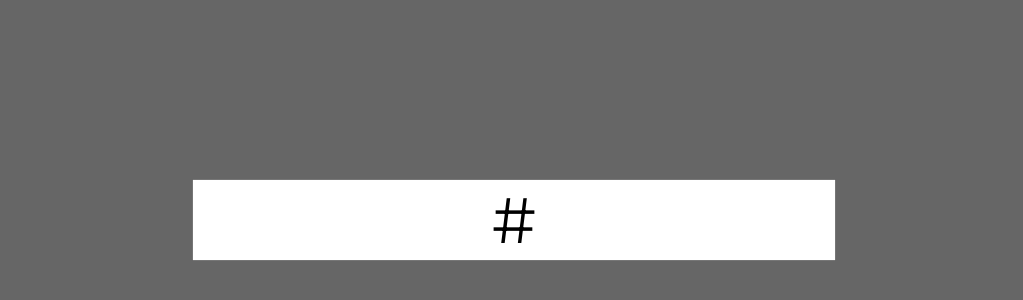
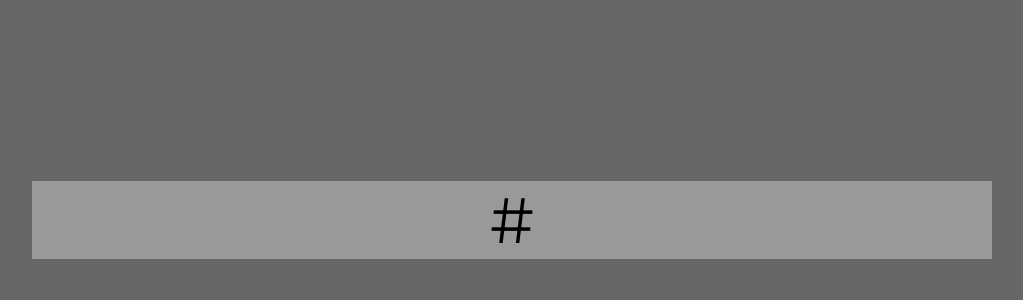
Before and after one commit to funnyboy-roks/Random-JavaScript-Projects, a plain HTML site: page Hexadecimal-To-MC-Conversion/index.html in a window 1280 px wide. Shown: the part 180-480 px from the top of the page, without its empty margins (128-1151 px from the left). Drawn offline with Linux system fonts and the light colour scheme.

Commit message:
:heavy_plus_sign: Add Styling to Hex-To-MC

```diff
--- a/Hexadecimal-To-MC-Conversion/index.html
+++ b/Hexadecimal-To-MC-Conversion/index.html
@@ -1,18 +1,23 @@
 <!DOCTYPE html>
 <html lang="en">
+
 <head>
     <meta charset="UTF-8">
     <meta name="viewport" content="width=device-width, initial-scale=1.0">
     <title>Hexadecimal to MC Conversion</title>
     <link rel="stylesheet" href="style.css">
 </head>
+
 <body>
     <div class="content">
-        <input type="text" name="hex-in" id="hex-in" placeholder="Hexadecimal Code" oninput="convertToMC(this);">
-        <!-- <button type="submit" onclick="convertToMC()">Convert To MC</button> -->
-        <p id="out">OUTPUT</p>
+        <div id="in-out">
+            <input type="text" name="hex-in" id="hex-in" placeholder="Hexadecimal Code" oninput="convertToMC(this);">
+            <!-- <button type="submit" onclick="convertToMC()">Convert To MC</button> -->
+            <p id="out">OUTPUT</p>
+        </div>
     </div>
 
     <script src="index.js"></script>
 </body>
+
 </html>
--- a/Hexadecimal-To-MC-Conversion/index.js
+++ b/Hexadecimal-To-MC-Conversion/index.js
@@ -40,11 +40,16 @@ function convertToMC(obj) {
 
     if (luma < 100) {
       document.querySelector("#out").style.color = "#fff";
+      // document.querySelector("input").style.background = "#fffa";
+
     } else {
       document.querySelector("#out").style.color = "#000";
+      // document.querySelector("input").style.background = "none";
+
     }
   } else {
     document.querySelector("#out").style.color = "#000";
+    // document.querySelector("input").style.background = "none";
   }
 
   // return hexIn
--- a/Hexadecimal-To-MC-Conversion/style.css
+++ b/Hexadecimal-To-MC-Conversion/style.css
@@ -11,18 +11,30 @@ html {
 }
 
 .content {
-  width: 50%;
+  width: 100vw;
+  height: 100vh;
+  vertical-align: center;
+}
+
+input,
+button,
+#out {
+  min-width: 75vw;
+  width: 100%;
+  text-align: center;
+  display: block;
+  font-size: 4em;
+}
+
+input{
+  background: #fff5;
+  outline: none;
+  border: none;
+}
+
+#in-out{
   position: absolute;
   top: 50%;
   left: 50%;
   transform: translate(-50%, -50%);
 }
-
-input,
-button,
-p#out {
-  text-align: center;
-  display: block;
-  width: 100%;
-  font-size: 4em;
-}
```
